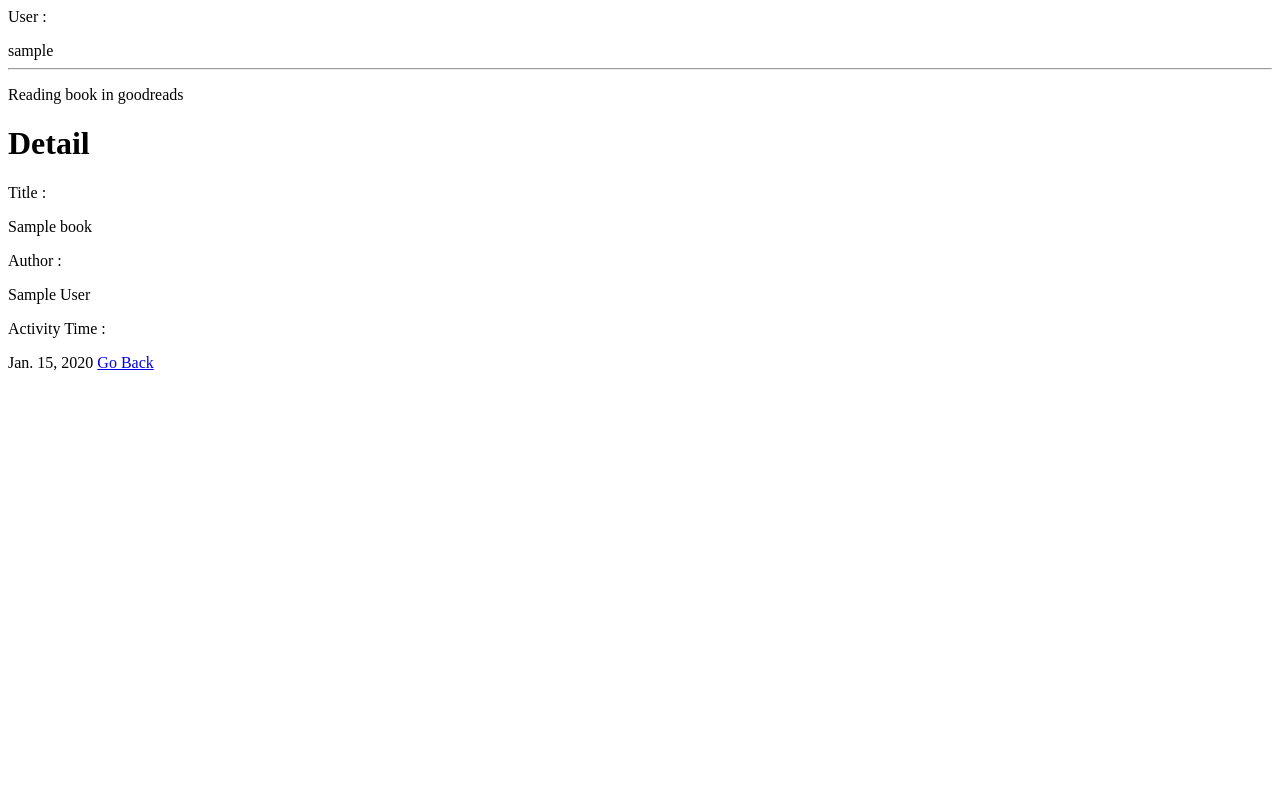
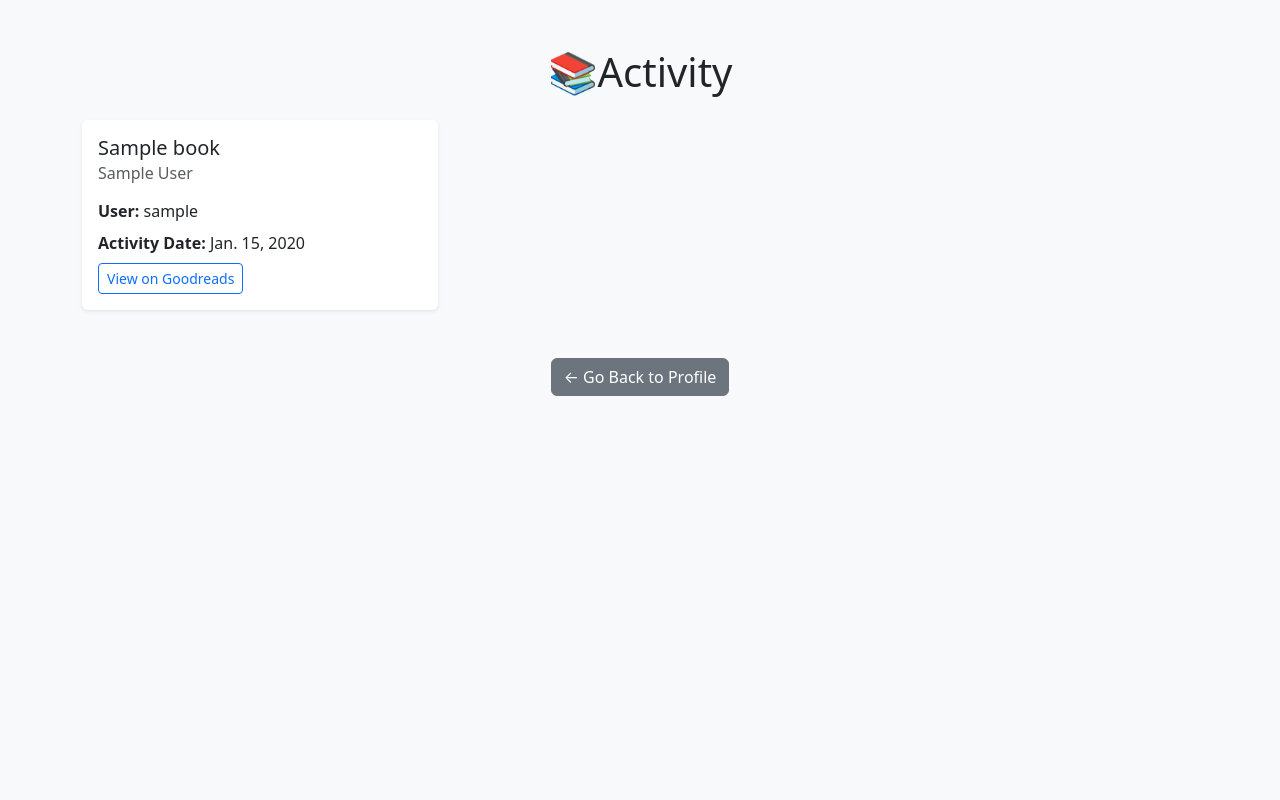
Before and after one commit to MaNiasudo/TrackMoments, a Django app: page /blogs/postslist/ in a window 1280 px wide. Run offline with Django 5.2, Linux system fonts and the light colour scheme; tables that the repository leaves empty hold one stand-in row (values such as "Sample post").

Commit message:
styled activity html

```diff
--- a/blogs/templates/blogs/activity-post.html
+++ b/blogs/templates/blogs/activity-post.html
@@ -1,10 +1,46 @@
-{% for book in books%}
-<p>User : </p>{{ book.user }}
-<hr>
-<p>Reading book in goodreads</p>
-<h1>Detail</h1>
-<p>Title : </p>{{ book.title }}
-<p>Author :</p>{{ book.author }}
-<p> Activity Time : </p>{{ book.read_data }}
-{% endfor %}
-<a href="{% url 'users:profile' user.id %}">Go Back</a>
+{% load static %}
+
+<!DOCTYPE html>
+<html lang="en">
+<head>
+    <meta charset="UTF-8">
+    <title>Activity</title>
+    <link href="https://cdn.jsdelivr.net/npm/bootstrap@5.3.3/dist/css/bootstrap.min.css" rel="stylesheet">
+</head>
+<body class="bg-light">
+
+<div class="container py-5">
+    <h1 class="mb-4 text-center">📚Activity</h1>
+
+    <div class="row g-4">
+        {% for book in books %}
+        <div class="col-md-6 col-lg-4">
+            <div class="card shadow-sm border-0 h-100">
+                <div class="card-body d-flex flex-column">
+                    <h5 class="card-title mb-2">{{ book.title }}</h5>
+                    <h6 class="card-subtitle text-muted mb-3">{{ book.author }}</h6>
+
+                    <p class="mb-2"><strong>User:</strong> {{ book.user }}</p>
+                    <p class="mb-2"><strong>Activity Date:</strong> {{ book.read_data }}</p>
+
+                    <div class="mt-auto">
+                        <a href="{{ book.url }}" target="_blank" class="btn btn-outline-primary btn-sm">
+                            View on Goodreads
+                        </a>
+                    </div>
+                </div>
+            </div>
+        </div>
+        {% endfor %}
+    </div>
+
+    <div class="text-center mt-5">
+        <a href="{% url 'users:profile' user.id %}" class="btn btn-secondary">
+            ← Go Back to Profile
+        </a>
+    </div>
+</div>
+
+<script src="https://cdn.jsdelivr.net/npm/bootstrap@5.3.3/dist/js/bootstrap.bundle.min.js"></script>
+</body>
+</html>
```
